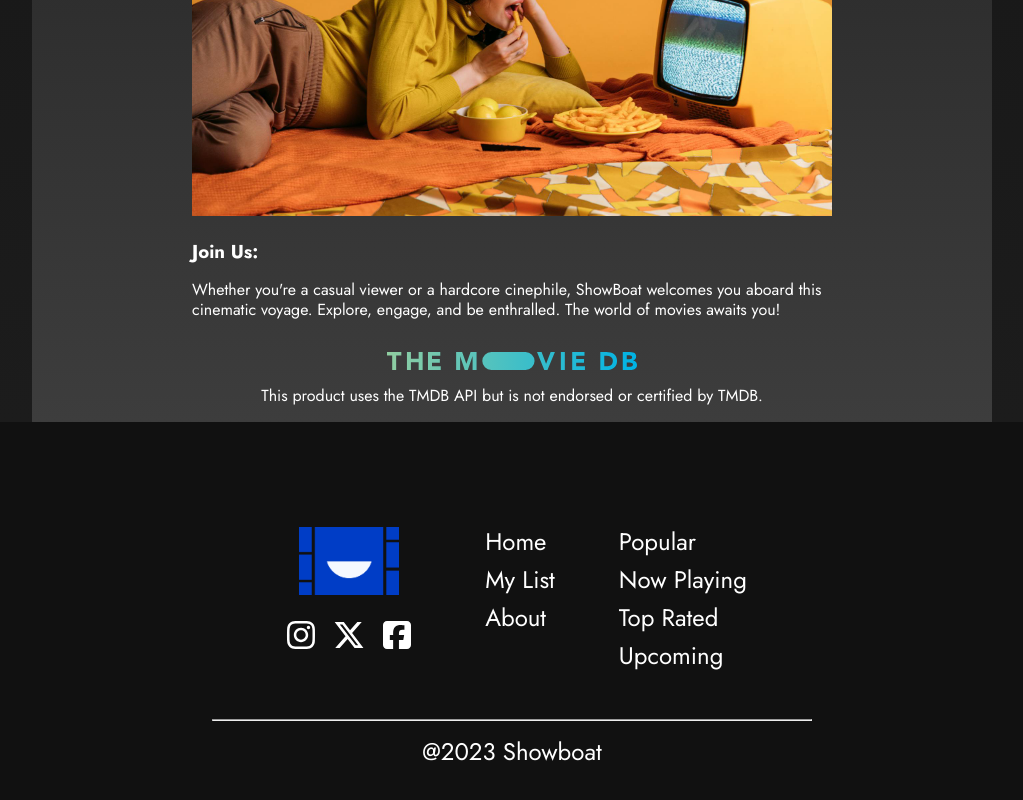
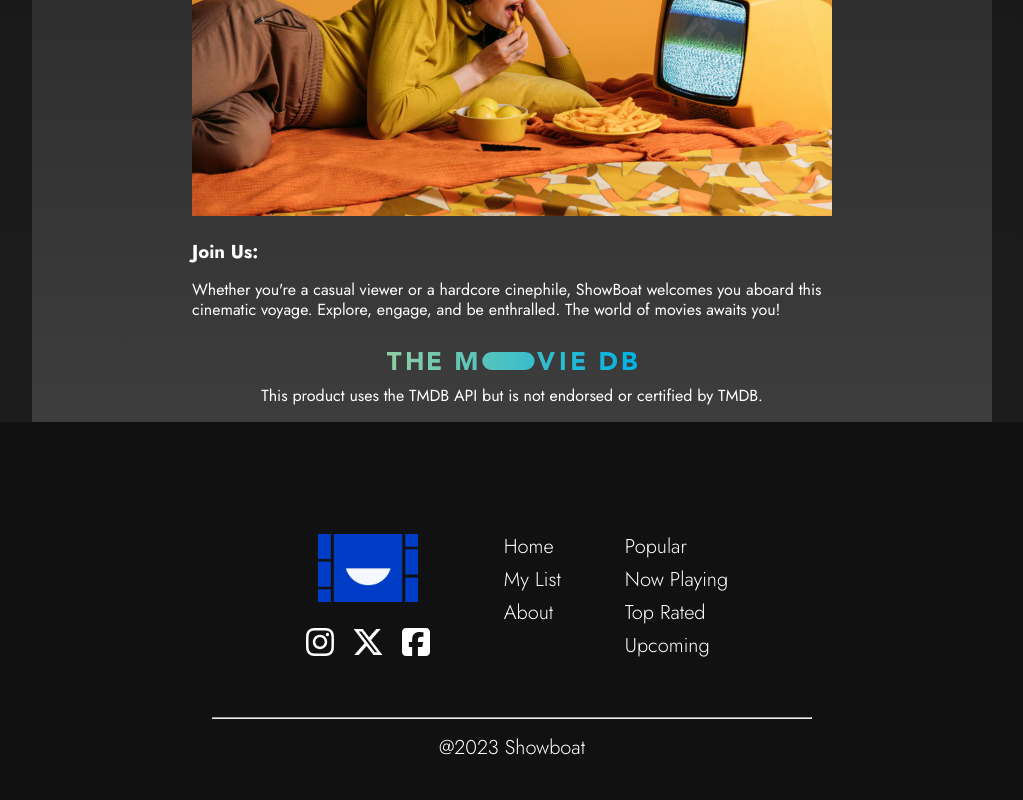
Before and after one commit to allankchow/showboat, a React (Vite) app: page /about in a window 1280 px wide. Shown: the part 723-1523 px from the top of the page, without its empty margins (128-1151 px from the left). Built offline with nearby package versions, Linux system fonts and the light colour scheme.

Commit message:
Moved the ratings element into its own component. Updated footer css font size, twitter icon source, and social hover effects. Updated movie item css to fix new add to list button sizing. Updated movie tab nav font size.

```diff
--- a/src/components/Footer.jsx
+++ b/src/components/Footer.jsx
@@ -1,8 +1,7 @@
 import React from 'react';
 import { Link } from 'react-router-dom';
 import { FontAwesomeIcon } from '@fortawesome/react-fontawesome';
-import { faInstagram, faFacebookSquare,} from '@fortawesome/free-brands-svg-icons';
-import faTwitter from '../assets/x-twitter-white.svg';
+import { faInstagram, faFacebookSquare, faXTwitter} from '@fortawesome/free-brands-svg-icons';
 
 
 
@@ -18,7 +17,7 @@ const Footer = () => {
                             <FontAwesomeIcon icon={faInstagram} />
                         </a>
                         <a href="https://twitter.com/" target="_blank" rel="noopener noreferrer">
-                            <img className="faTwitter" src={faTwitter} alt="x-twitter icon" />
+                            <FontAwesomeIcon icon={faXTwitter} />
                         </a>
                         <a href="https://www.facebook.com/" target="_blank" rel="noopener noreferrer">
                             <FontAwesomeIcon icon={faFacebookSquare} />
--- a/src/components/MovieItem.jsx
+++ b/src/components/MovieItem.jsx
@@ -1,11 +1,12 @@
 import React from "react";
 import { Link } from "react-router-dom";
 
-import useMyListHandler from '../hooks/useMyListHandler';
+import useMyListHandler from "../hooks/useMyListHandler";
 import AddToListBtn from "./AddToListBtn";
+import Rating from "./Rating";
+
 
 function MovieItem({ movie, isInMyList }) {
-
     const { handleMyListClick } = useMyListHandler();
 
     return (
@@ -17,29 +18,22 @@ function MovieItem({ movie, isInMyList }) {
                 // scenario 2: no poster found
                 <div className="no-image">No Image Available</div> // Placeholder if no poster
             )}
-            <div className = "overlay">
-                <div className="rating-circle">
-                    <span className="rating-number">{movie.voteAverage}</span>
-                    <div className="circle-backdrop">
-                        <div
-                            className="circle-fill"
-                            style={{
-                                background: `conic-gradient(#003DC6 ${movie.voteAverage * 10}%, transparent 0)`
-                            }}
-                        >
-                            <div className ="circle-inner-fill"></div>
-                        </div>
-                    </div>
-                </div>
+            <div className="overlay">
+                <Rating movie={movie} />
                 <p>{movie.releaseDate}</p>
                 <h3>{movie.title}</h3>
                 <p>{movie.overview}</p>
-                <div className = "bottom-buttons">
-                  <Link to={`/movie/${movie.id}`}>More Info</Link>
-                  <AddToListBtn size="2x" movieItemObj={movie} isInMyList={isInMyList} handleClick={handleMyListClick}/>
+                <div className="bottom-buttons">
+                    <Link to={`/movie/${movie.id}`}>More Info</Link>
+                    <AddToListBtn
+                        size="1x"
+                        movieItemObj={movie}
+                        isInMyList={isInMyList}
+                        handleClick={handleMyListClick}
+                    />
                 </div>
             </div>
         </div>
-    )
+    );
 }
 export default MovieItem;
--- /dev/null
+++ b/src/components/Rating.jsx
@@ -0,0 +1,24 @@
+import React from "react";
+
+function Rating({ movie }) {
+
+    return(
+        <div className="rating-circle">
+            <span className="rating-number">{movie.voteAverage}</span>
+            <div className="circle-backdrop">
+                <div
+                    className="circle-fill"
+                    style={{
+                        background: `conic-gradient(#003DC6 ${
+                            movie.voteAverage * 10
+                        }%, transparent 0)`,
+                    }}
+                >
+                    <div className="circle-inner-fill"></div>
+                </div>
+            </div>
+        </div>
+    );
+}
+
+export default Rating;
--- a/src/scss/components/_footer.scss
+++ b/src/scss/components/_footer.scss
@@ -1,13 +1,14 @@
 @use '../base/variables' as *;
 @use '../utilities/mixins' as *;
+@use '../utilities/functions' as *;
 
 footer {
     @include flex-column($justify-content: center, $align-items: center);
     background-color: $secondary-colour;
     padding: 1rem;
     color: $tertiary-colour;
-    font-size: 1.5rem;
-    font-weight: 400;
+    font-size: rem(20);
+    font-weight: 300;
     height: 450px;
 
     .footerContent {
@@ -27,22 +28,17 @@ footer {
                 a {
                     width: 32px;
                     margin: 0.5rem;
-                    // transition: $link-hover-animation-time;
-
-                    // &:hover {
-                    //     color: $on-hover-white;
-                    // }
                 }
 
                 svg {
                     width: 32px;
                     height: 32px;
                     color: $tertiary-colour;
-                }
+                    transition: $link-hover-animation-time;
 
-                .faTwitter {
-                    width: 32px;
-                    margin: 0;
+                    &:hover {
+                        color: $on-hover-white;
+                    }
                 }
             }
         }
--- a/src/scss/components/_movieTabs.scss
+++ b/src/scss/components/_movieTabs.scss
@@ -27,7 +27,7 @@
         content: '';
         position: absolute;
         bottom: 2em;
-        width: em(491);
+        width: em(575);
         height: em(3);
         background-color: rgb(212, 212, 212);
         z-index: 1;
@@ -36,11 +36,16 @@
     button {
         background: none;
         border: none;
-        font-size: 1rem;
+        font-size: rem(20);
         font-family: $font;
         cursor: pointer;
         position: relative;
         font-weight: 400;
+        transition: $link-hover-animation-time;
+
+        &:hover {
+            color: $on-hover-blue;
+        }
     }
 
     .active {
@@ -51,10 +56,10 @@
             // blue bar (active tab)
             content: '';
             position: absolute;
-            bottom: -1rem;
+            bottom: -(rem(16));
             left:0;
             width: 100%;
-            height: em(3);
+            height: rem(3);
             background-color: $primary-colour;
             cursor:auto;
             z-index: 2;
```
Also changed, not shown: src/assets/x-twitter-white.svg (deleted).
